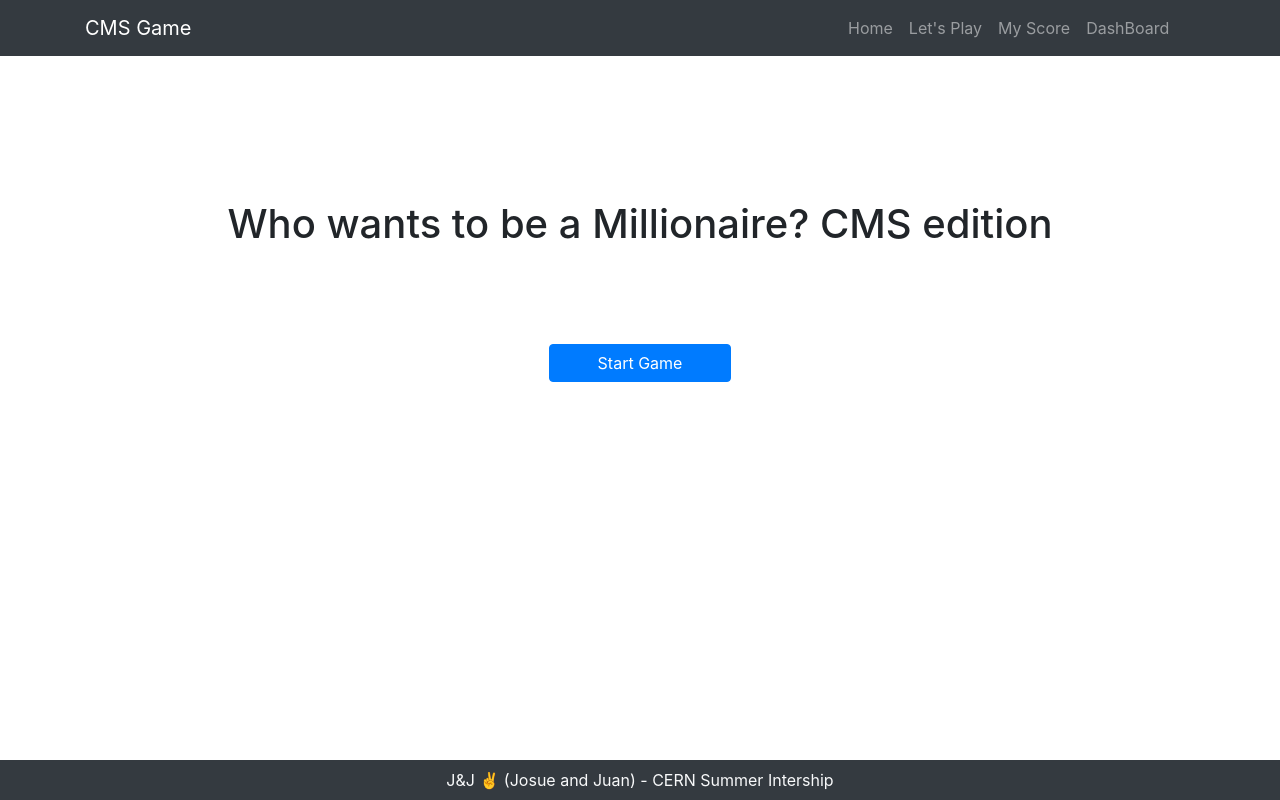
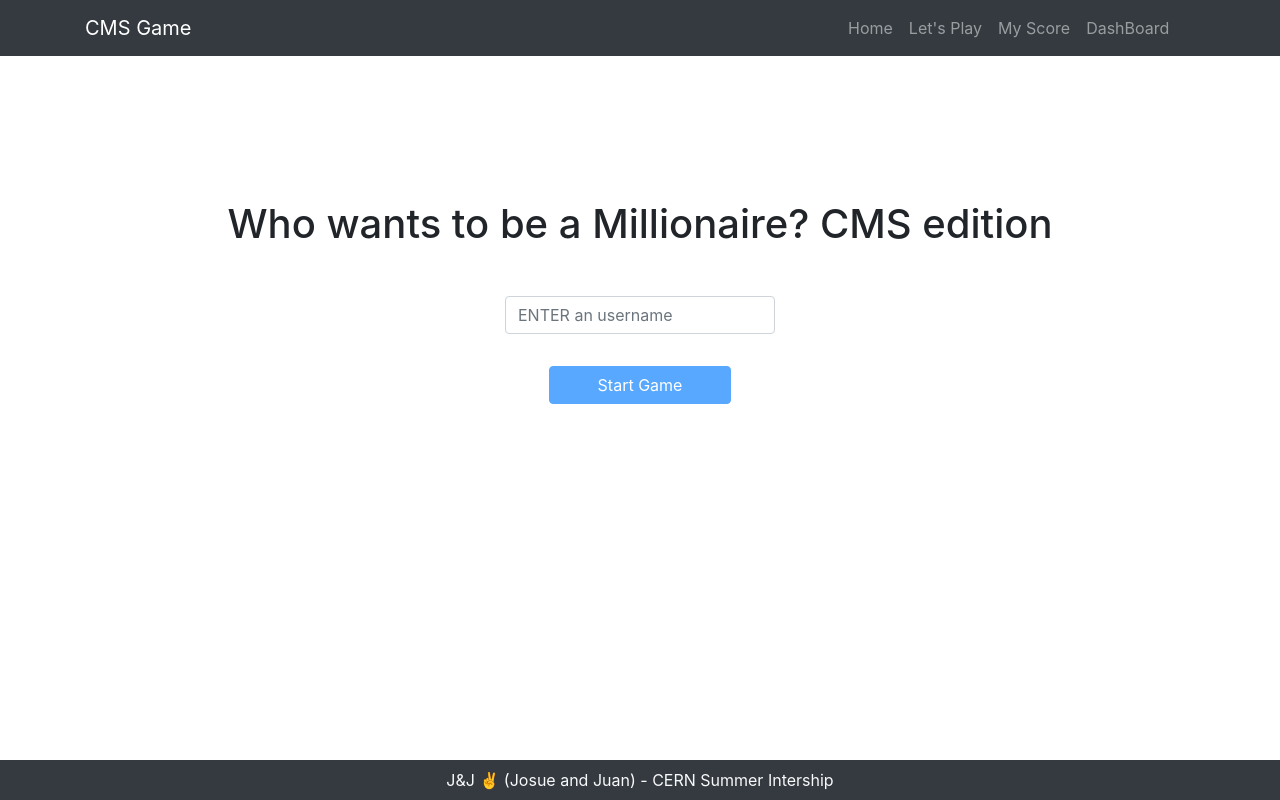
Before and after one commit to cms-dpoa/CMS_Trivia, a React app in the folder view/: page /play in a window 1280 px wide. Built offline with nearby package versions, Linux system fonts and the light colour scheme.

Commit message:
Add user section

```diff
--- a/view/src/pages/GameSection.jsx
+++ b/view/src/pages/GameSection.jsx
@@ -1,5 +1,5 @@
-import React, { useState, useEffect } from "react";
-import { Spinner, Button, Container } from "react-bootstrap";
+import React, { useState } from "react";
+import { Spinner, Button, Container, Form } from "react-bootstrap";
 import { useDispatch } from "react-redux";
 import { getAuthAction } from "../redux/ducks/authDucks";
 import ModalGameDifficulty from "../components/game/ModalGameDifficulty";
@@ -7,24 +7,44 @@
 const GameSection = () => {
   const dispatch = useDispatch();
 
-  useEffect(() => {
-    dispatch(getAuthAction());
-  }, []);
+  const [isGameStarted, setIsGameStarted] = useState(false);
+  const [isUsernameSetted, setIsUsernameSetted] = useState(false);
+  const [username, setUsername] = useState({ username: "" });
 
-  const [isGameStarted, setIsGameStarted] = useState(false);
+  const handleChangeUsername = (event) => {
+    setIsUsernameSetted(true);
+    setUsername({
+      ...username,
+      [event.target.name]: event.target.value,
+    });
+  };
 
   const handleStartGame = () => {
     setIsGameStarted(true);
+    dispatch(getAuthAction(username.username));
   };
 
   return (
     <Container className="text-center mt-sm-5 pt-sm-5">
       <ModalGameDifficulty show={isGameStarted} setShow={setIsGameStarted} />
       <h1 className="mt-5 mb-5">Who wants to be a Millionaire? CMS edition</h1>
+
+      <Form>
+        <Form.Group>
+          <Form.Control
+            type="text"
+            placeholder="ENTER an username"
+            className="col-10 col-sm-6 col-lg-3 mx-auto mt-4"
+            name="username"
+            onChange={handleChangeUsername}
+          />
+        </Form.Group>
+      </Form>
+
       <Button
-        className="pr-5 pl-5 mt-5"
+        className="pr-5 pl-5 mt-3"
         onClick={handleStartGame}
-        disabled={isGameStarted}
+        disabled={isGameStarted || !isUsernameSetted}
       >
         {isGameStarted ? (
           <>
--- a/view/src/redux/ducks/authDucks.js
+++ b/view/src/redux/ducks/authDucks.js
@@ -15,18 +15,18 @@
 export default function authReducer(state = data, action) {
   switch (action.type) {
     case GET_AUTH:
-      return state;
+      return { ...state, user: action.payload };
     default:
       return state;
   }
 }
 
-export const getAuthAction = () => async (dispatch) => {
+export const getAuthAction = (username) => async (dispatch) => {
   try {
     // const res = await axios.get(ENDPOINT_AUTH);
     dispatch({
       type: GET_AUTH,
-      payload: [],
+      payload: { username, mean_score: 3.75 },
     });
   } catch (error) {
     console.log(error);
--- a/view/src/redux/ducks/gameDucks.js
+++ b/view/src/redux/ducks/gameDucks.js
@@ -3,7 +3,7 @@
 
 const data = {
   array: [],
-  idGame: 0,
+  idGame: 30,
 };
 
 const GET_GAMES = "GET_GAMES";
--- a/view/src/redux/endPoints.js
+++ b/view/src/redux/endPoints.js
@@ -1,6 +1,6 @@
 const { host } = window.location;
-const MAIN = `http://${host}/api`;
-// const MAIN = "http://localhost:8000";
+// const MAIN = `http://${host}/api`;
+const MAIN = "http://localhost:8000";
 
 export const ENDPOINT_AUTH = `${MAIN}/auth/`;
 export const ENDPOINT_QUESTION = `${MAIN}/questions/`;
```
Also changed, not shown: 2 other files (tests, documents, lock files or other folders).
